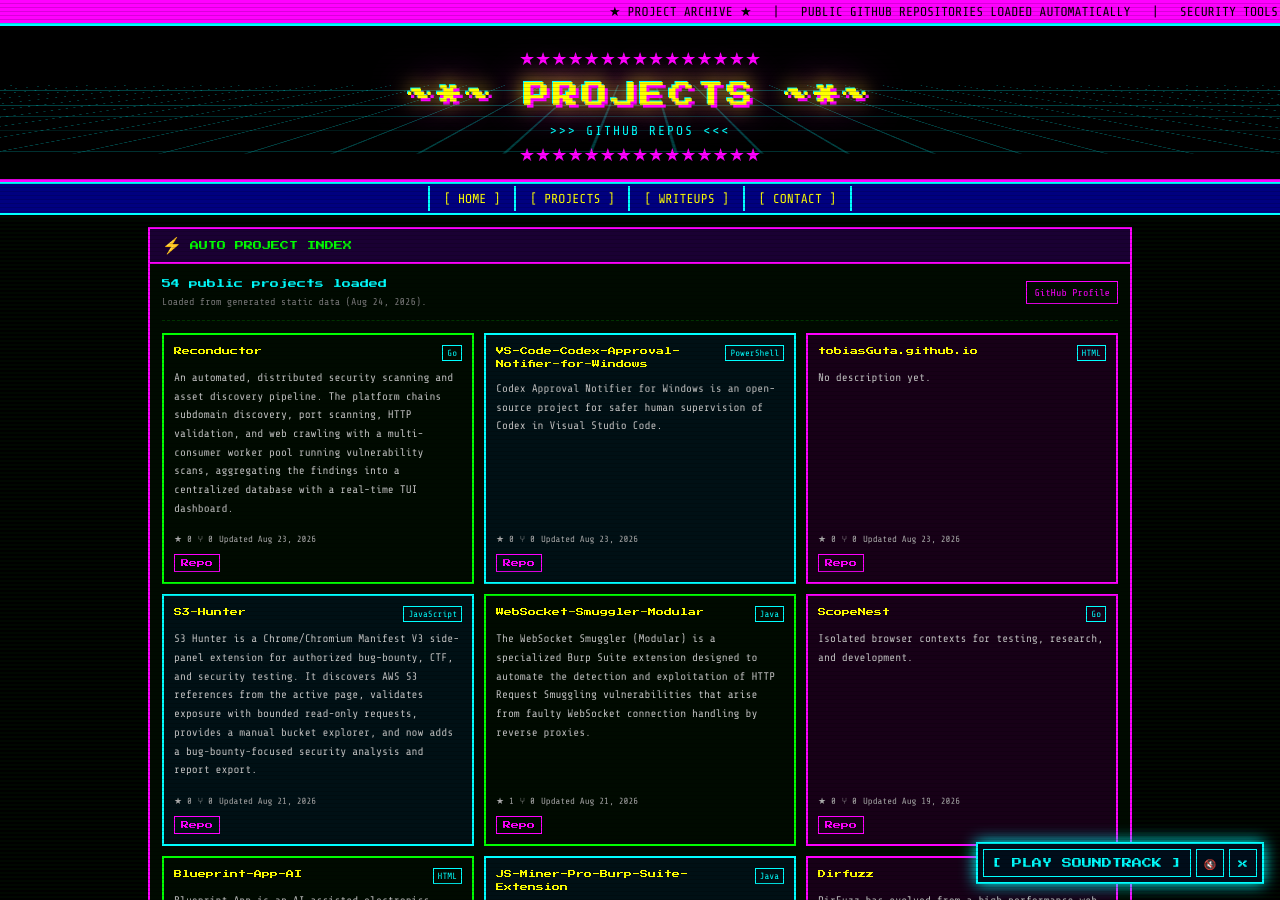
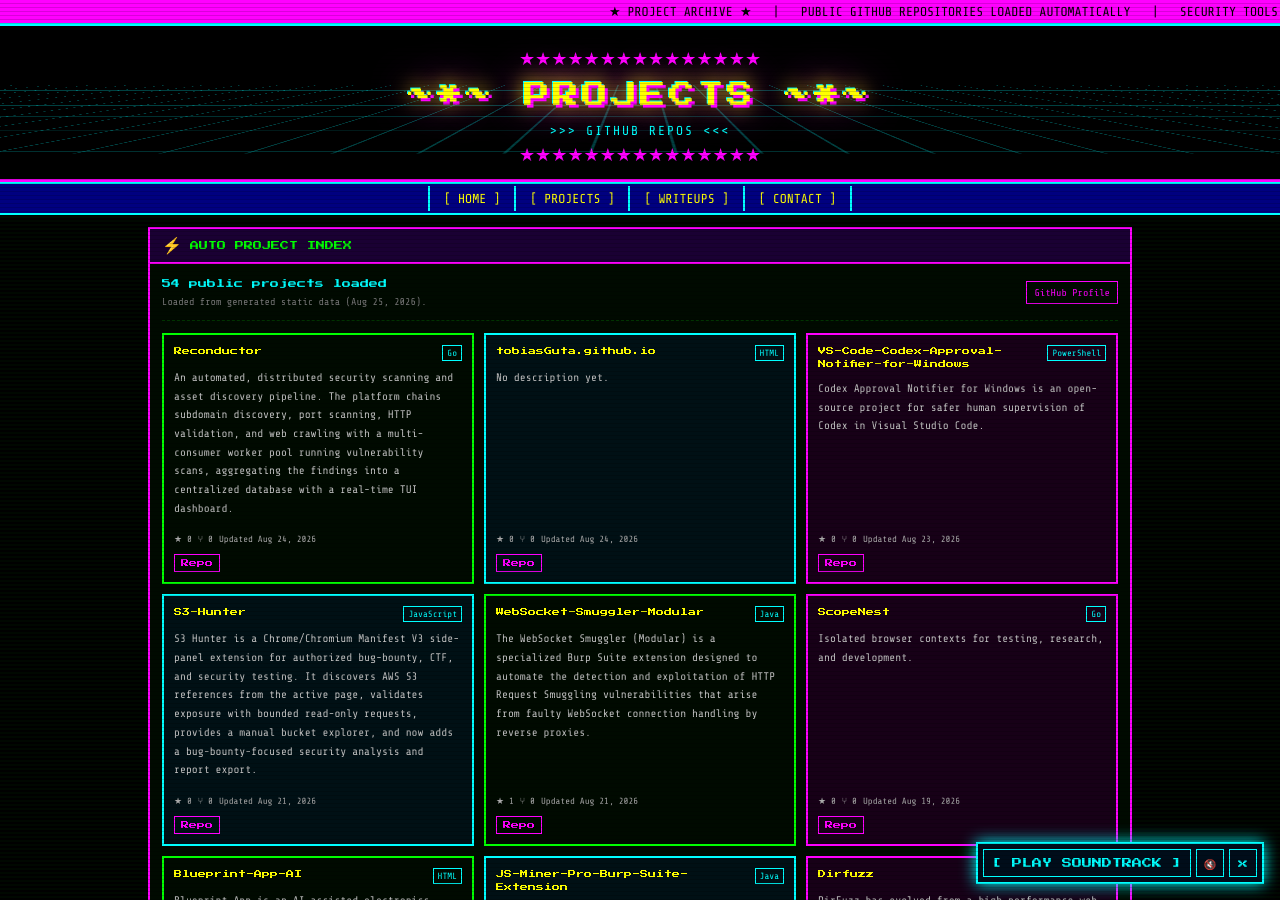
Before and after one commit to tobiasGuta/tobiasGuta.github.io, a Jekyll site: the page built from projects.html, in a window 1280 px wide and 900 px high. Built offline with Jekyll 4.4.1, drawn with Linux system fonts in a browser that asks for light colours; part of the change alters nothing that is shown.

```diff
--- a/assets/data/projects.json
+++ b/assets/data/projects.json
@@ -1,7 +1,7 @@
 {
   "owner": "tobiasGuta",
   "source": "github_api",
-  "generated_at": "2026-08-24T09:02:54.683982+00:00",
+  "generated_at": "2026-08-25T08:58:43.740656+00:00",
   "projects": [
     {
       "name": "Reconductor",
@@ -12,7 +12,20 @@
       "topics": [],
       "stargazers_count": 0,
       "forks_count": 0,
-      "updated_at": "2026-08-23T17:09:14Z",
+      "updated_at": "2026-08-24T16:44:48Z",
+      "fork": false,
+      "archived": false
+    },
+    {
+      "name": "tobiasGuta.github.io",
+      "description": null,
+      "html_url": "https://github.com/tobiasGuta/tobiasGuta.github.io",
+      "homepage": null,
+      "language": "HTML",
+      "topics": [],
+      "stargazers_count": 0,
+      "forks_count": 0,
+      "updated_at": "2026-08-24T09:04:42Z",
       "fork": false,
       "archived": false
     },
@@ -26,19 +39,6 @@
       "stargazers_count": 0,
       "forks_count": 0,
       "updated_at": "2026-08-23T15:27:02Z",
-      "fork": false,
-      "archived": false
-    },
-    {
-      "name": "tobiasGuta.github.io",
-      "description": null,
-      "html_url": "https://github.com/tobiasGuta/tobiasGuta.github.io",
-      "homepage": null,
-      "language": "HTML",
-      "topics": [],
-      "stargazers_count": 0,
-      "forks_count": 0,
-      "updated_at": "2026-08-23T08:48:04Z",
       "fork": false,
       "archived": false
     },
```
